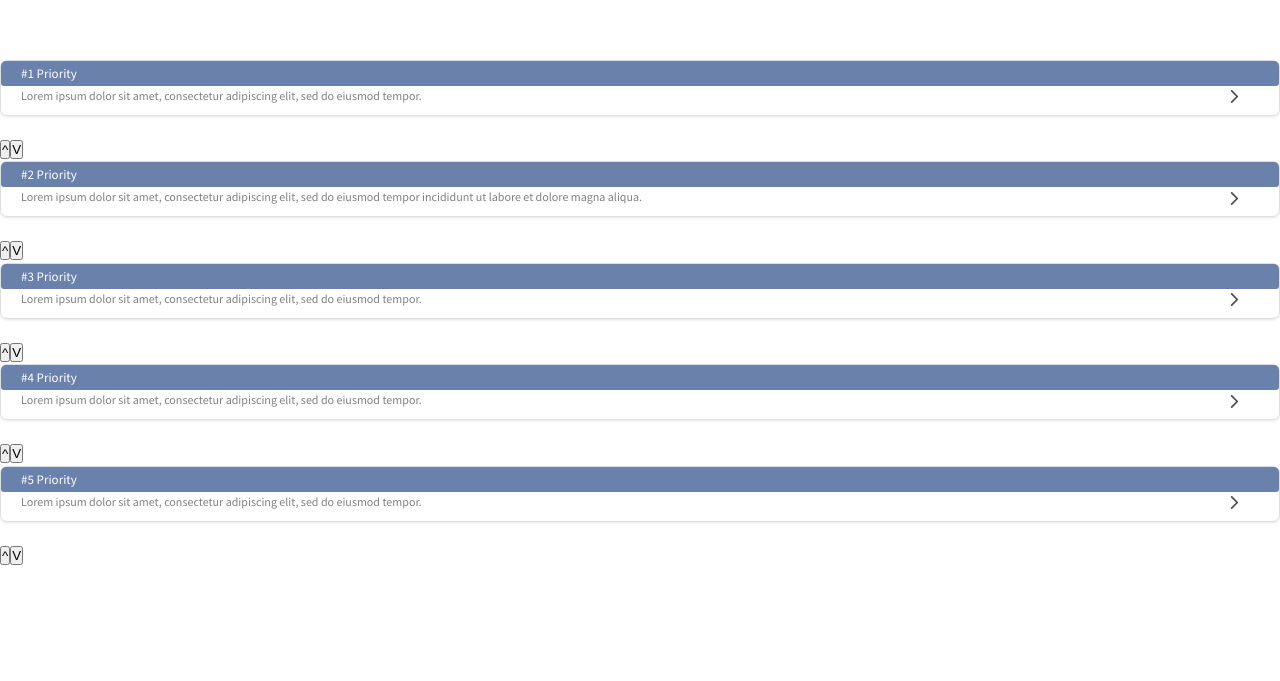
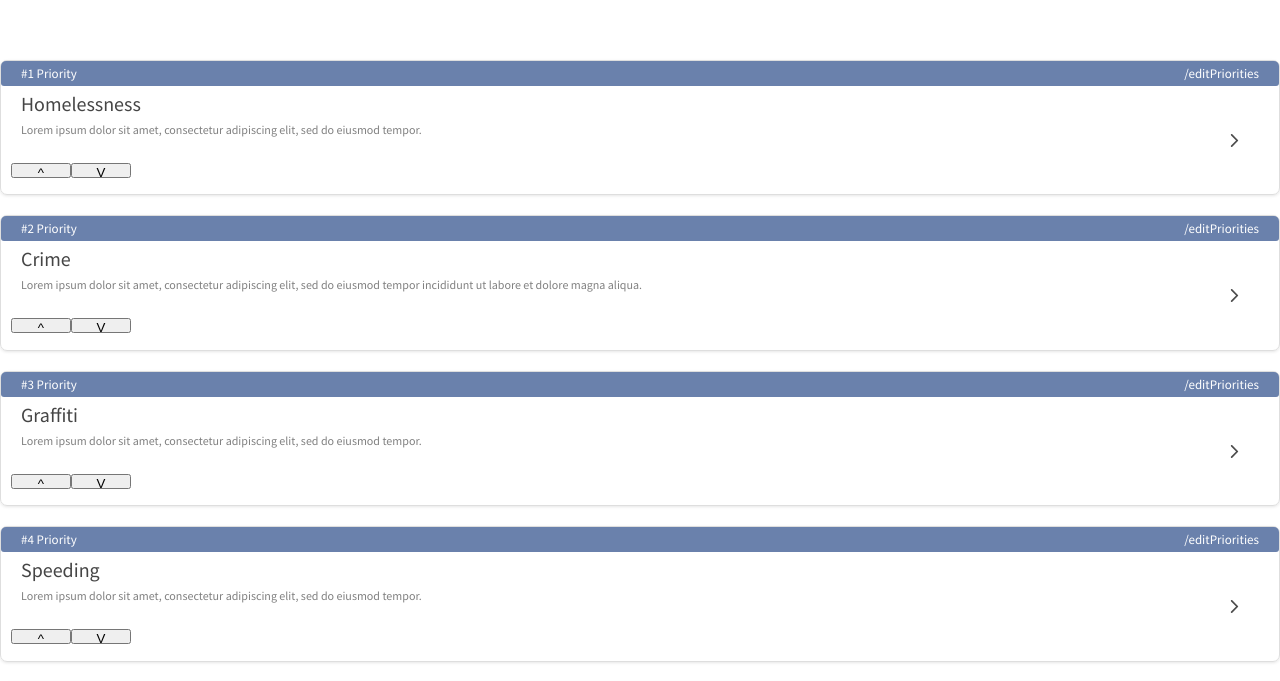
Before and after one commit to code4sac/neighborhood-connect, a React (Create React App) app: page /editPriorities in a window 1280 px wide. Shown: the part 119-800 px from the top of the page. Built offline with nearby package versions, Linux system fonts and the light colour scheme.

Commit message:
added buttons to PriorityCard when at edit page, changed 'title' to 'type'

```diff
--- a/src/components/PrioritiesOrderPage.js
+++ b/src/components/PrioritiesOrderPage.js
@@ -1,41 +1,41 @@
 import React from "react";
 import PriorityCard from "./PriorityCard";
 
-export default class PrioritiesPage extends React.Component {
+export default class PrioritiesOrderPage extends React.Component {
   // DUMMY DATA //
 
   state = {
     priorities: [
       {
-        title: "Homelessness",
+        type: "Homelessness",
         priorityId: '00001', //this should be a UID sent form the db
         rank: 1,
         description:
           "Lorem ipsum dolor sit amet, consectetur adipiscing elit, sed do eiusmod tempor. "
       },
       {
-        title: "Crime",
+        type: "Crime",
         priorityId: '00002',
         rank: 2,
         description:
           "Lorem ipsum dolor sit amet, consectetur adipiscing elit, sed do eiusmod tempor incididunt ut labore et dolore magna aliqua."
       },
       {
-        title: "Graffiti",
+        type: "Graffiti",
         priorityId: '00003',
         rank: 3,
         description:
           "Lorem ipsum dolor sit amet, consectetur adipiscing elit, sed do eiusmod tempor."
       },
       {
-        title: "Speeding",
+        type: "Speeding",
         priorityId: '00004',
         rank: 4,
         description:
           "Lorem ipsum dolor sit amet, consectetur adipiscing elit, sed do eiusmod tempor."
       },
       {
-        title: "Trash",
+        type: "Trash",
         priorityId: '00005',
         rank: 5,
         description:
@@ -46,22 +46,22 @@ export default class PrioritiesPage extends React.Component {
 
   // Takes index of priority to swap ranks, creating a new sorted array based on the rank, and seet state to new array
   promoteRank = (priorityIndex) => {
-    const updatedState = {...this.state};
+    const updatedState = { ...this.state };
     if (priorityIndex >= 1) {
       updatedState.priorities[priorityIndex].rank = priorityIndex;
-      updatedState.priorities[priorityIndex-1].rank = priorityIndex + 1;
+      updatedState.priorities[priorityIndex - 1].rank = priorityIndex + 1;
       let sortedData = updatedState.priorities.sort((a, b) => (a.rank > b.rank ? 1 : -1));
-      this.setState({sortedData});
+      this.setState({ sortedData });
     }
   }
 
   demoteRank = (priorityIndex) => {
-    const updatedState = {...this.state};
-    if (priorityIndex < updatedState.priorities.length-1) {
+    const updatedState = { ...this.state };
+    if (priorityIndex < updatedState.priorities.length - 1) {
       updatedState.priorities[priorityIndex].rank = priorityIndex + 2;
-      updatedState.priorities[priorityIndex+1].rank = priorityIndex+1;
+      updatedState.priorities[priorityIndex + 1].rank = priorityIndex + 1;
       let sortedData = updatedState.priorities.sort((a, b) => (a.rank > b.rank ? 1 : -1));
-      this.setState({sortedData});
+      this.setState({ sortedData });
     }
   }
 
@@ -83,11 +83,12 @@ export default class PrioritiesPage extends React.Component {
                 <li key={priority.priorityId}>
                   <PriorityCard
                     rank={priority.rank}
-                    title={priority.title}
+                    type={priority.type}
                     description={priority.description}
+                    promote={() => { this.promoteRank(index) }}
+                    demote={() => { this.demoteRank(index) }}
+                    location={this.props.location.pathname}
                   />
-                  <button onClick={() => {this.promoteRank(index)}}>^</button>
-                  <button onClick={() => {this.demoteRank(index)}}>V</button>
                 </li>
               )
             })}
--- a/src/components/PriorityCard.js
+++ b/src/components/PriorityCard.js
@@ -2,21 +2,27 @@ import React from "react";
 import { Link } from "react-router-dom";
 import blackArrow from '../assets/chevron-right-black.svg';
 
-const PriorityCard = ({ type, rank, description }) => {
+const PriorityCard = ({ rank, type, description, promote, demote, location }) => {
   return (
-      <Link to="/priorityDetails">
     <div className="priorityCard">
       <div className="priorityCard__banner">
         <p>#{rank} Priority</p>
-                  <p>{type}</p>
+        <p>{location}</p>
       </div>
       <div className="priorityCard__overview">
         <h2 className="heading-secondary">{type}</h2>
         <p className="descriptions">{description}</p>
       </div>
+      {(location === '/editPriorities') && (
+        <div style={{ margin: '1rem' }}>
+          <button onClick={() => { promote() }} style={{ height: '15px', width: '60px' }}>^</button>
+          <button onClick={() => { demote() }} style={{ height: '15px', width: '60px' }}>V</button>
+        </div>
+      )}
+      <Link to="/priorityDetails">
         <img className="priorityCard__image chevronArrow" src={blackArrow} alt="arrow" />
+      </Link>
     </div>
-      </Link>
   );
 };
 
```
Lines whose indentation alone changed are shown as unchanged.
